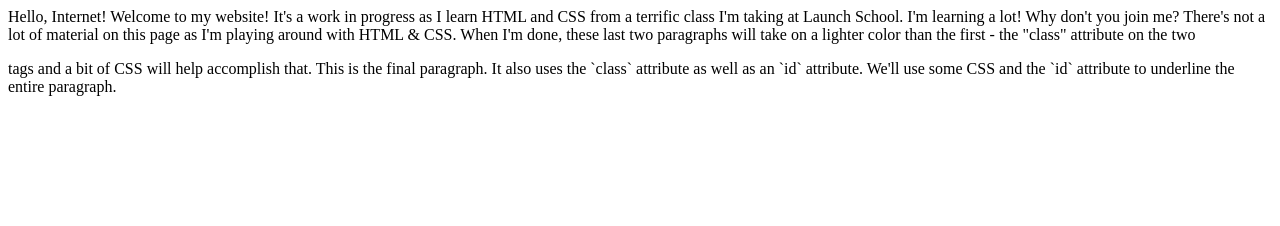
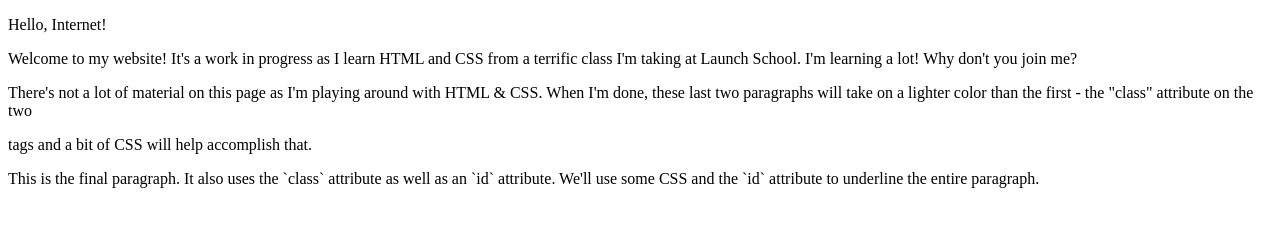
Before and after one commit to darrenchurchill/LS202, a plain HTML site: page lesson_1/08_a_simple_web_page/hello.html in a window 1280 px wide. Drawn offline with Linux system fonts and the light colour scheme.

Commit message:
Separate body text into paragraphs

```diff
--- a/lesson_1/08_a_simple_web_page/hello.html
+++ b/lesson_1/08_a_simple_web_page/hello.html
@@ -5,19 +5,25 @@
     <meta charset="utf-8">
   </head>
   <body>
-    Hello, Internet!
+    <p>Hello, Internet!</p>
 
+    <p>
       Welcome to my website! It's a work in progress as I learn HTML and CSS from
       a terrific class I'm taking at Launch School. I'm learning a lot! Why don't
       you join me?
+    </p>
 
+    <p class="more-text">
       There's not a lot of material on this page as I'm playing around with HTML &
       CSS. When I'm done, these last two paragraphs will take on a lighter color
       than the first - the "class" attribute on the two <p> tags and a bit of CSS
       will help accomplish that.
+    </p>
 
+    <p class="more-text" id="final-paragraph">
       This is the final paragraph. It also uses the `class` attribute as well as
       an `id` attribute. We'll use some CSS and the `id` attribute to underline
       the entire paragraph.
+    </p>
   </body>
 </html>
```
Lines whose indentation alone changed are shown as unchanged.
